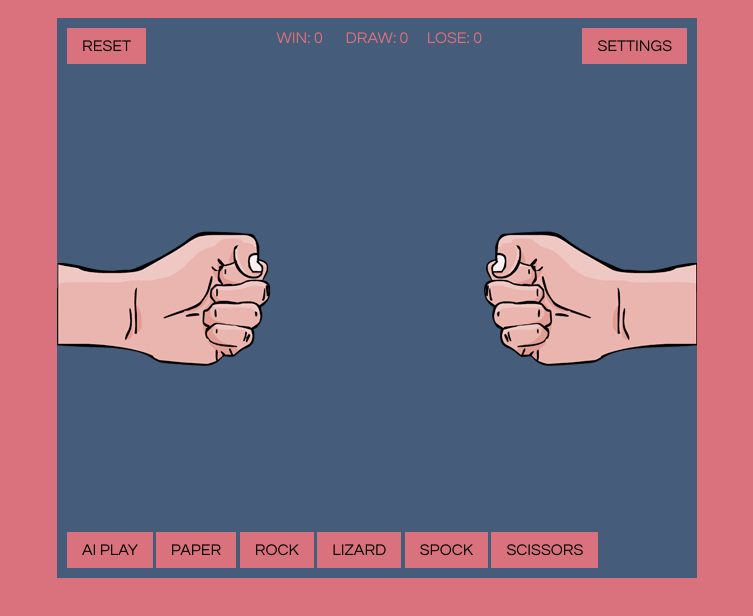
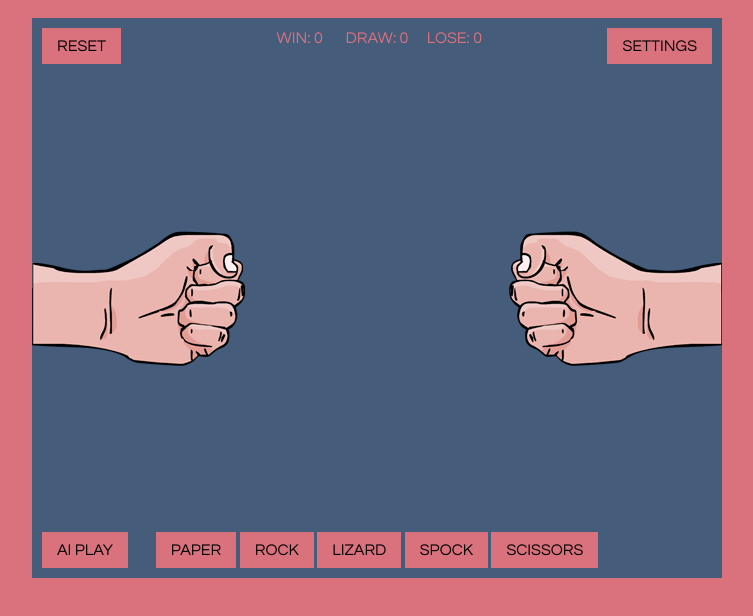
Before and after one commit to khamiltonuk/test-new, a website: page index.html in a window 1280 px wide. Shown: the part 56-672 px from the top of the page, without its empty margins (263-1016 px from the left). Drawn offline with Linux system fonts and the light colour scheme.

Commit message:
generally I dont like to add css to repos but saves you having to run grunt to compile it

```diff
--- a/css/main.css
+++ b/css/main.css
@@ -527,7 +527,7 @@ button {
     top: 50%; }
 
   .center-wrap {
-    width: 640px;
+    width: 690px;
     margin: 0 auto;
     padding-top: 20px;
     padding-bottom: 20px; } }
```
